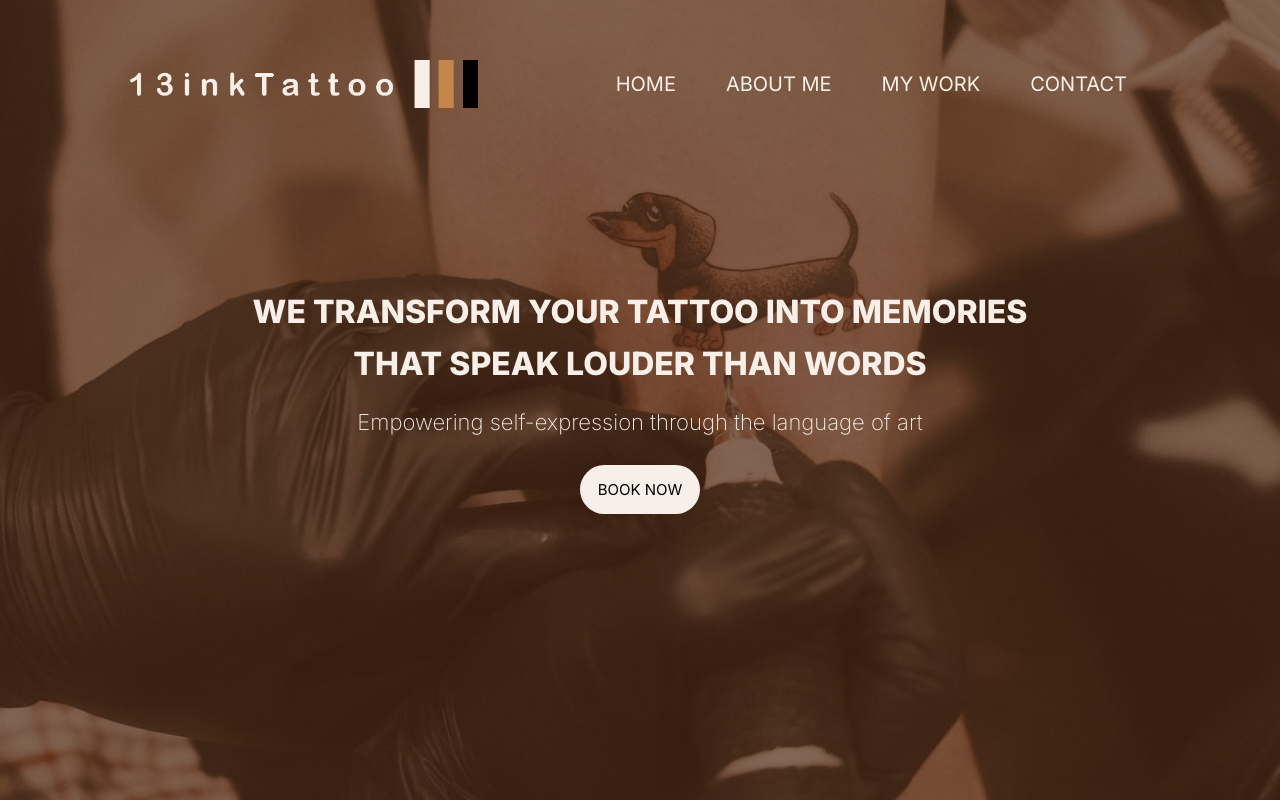
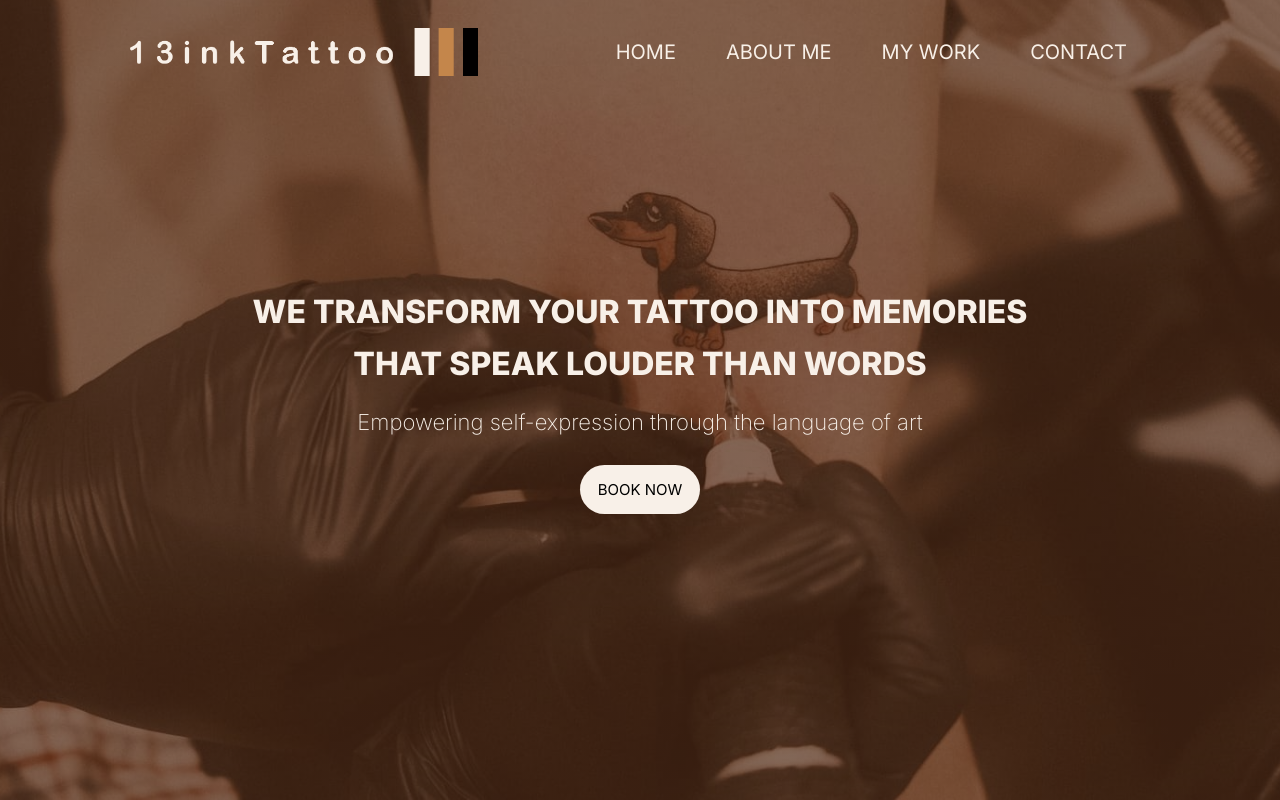
Before and after one commit to AlexTruongCa/nam-to-ink, a React (Vite) app in the folder nam-to-ink/: page / in a window 1280 px wide. Shown: the top 800 px of the page. Built offline with nearby package versions, Linux system fonts and the light colour scheme.

Commit message:
Navbar transition when scrolling the window

```diff
--- a/nam-to-ink/src/Components/Navbar/Navbar.css
+++ b/nam-to-ink/src/Components/Navbar/Navbar.css
@@ -1,7 +1,7 @@
 nav {
   width: 100%;
   /* background: red; */
-  padding: 60px 0;
+  padding: 0;
   position: fixed;
   top: 0;
   left: 0;
@@ -21,4 +21,11 @@ nav ul li {
   margin: 5px 25px;
   font-size: 20px;
   color: #f8f0e8;
+  padding: 35px 0;
 }
+
+.dark-nav {
+  background: #cf9e6e;
+  transition: 0.2s;
+  box-shadow: 0 1px 5px 0.5px rgba(0, 0, 0, 0.2);
+}
--- a/nam-to-ink/src/Components/Navbar/Navbar.jsx
+++ b/nam-to-ink/src/Components/Navbar/Navbar.jsx
@@ -1,10 +1,18 @@
-import React from "react";
+import React, { useEffect, useState } from "react";
 import "./Navbar.css";
 import logo from "../../assets/logo_color.png";
 
 const Navbar = () => {
+  const [sticky, setSticky] = useState(false);
+
+  useEffect(() => {
+    window.addEventListener("scroll", () => {
+      window.scrollY > 200 ? setSticky(true) : setSticky(false);
+    });
+  });
+
   return (
-    <nav className="container">
+    <nav className={`container ${sticky ? "dark-nav" : ""}`}>
       <img src={logo} alt="" className="logo" />
       <ul>
         <li>HOME</li>
--- a/nam-to-ink/src/Components/Portfolio/Portfolio.jsx
+++ b/nam-to-ink/src/Components/Portfolio/Portfolio.jsx
@@ -55,6 +55,7 @@ const Portfolio = () => {
           <img src={photo_12} alt="" />
         </div>
       </div>
+      <div className=""></div>
     </div>
   );
 };
```
